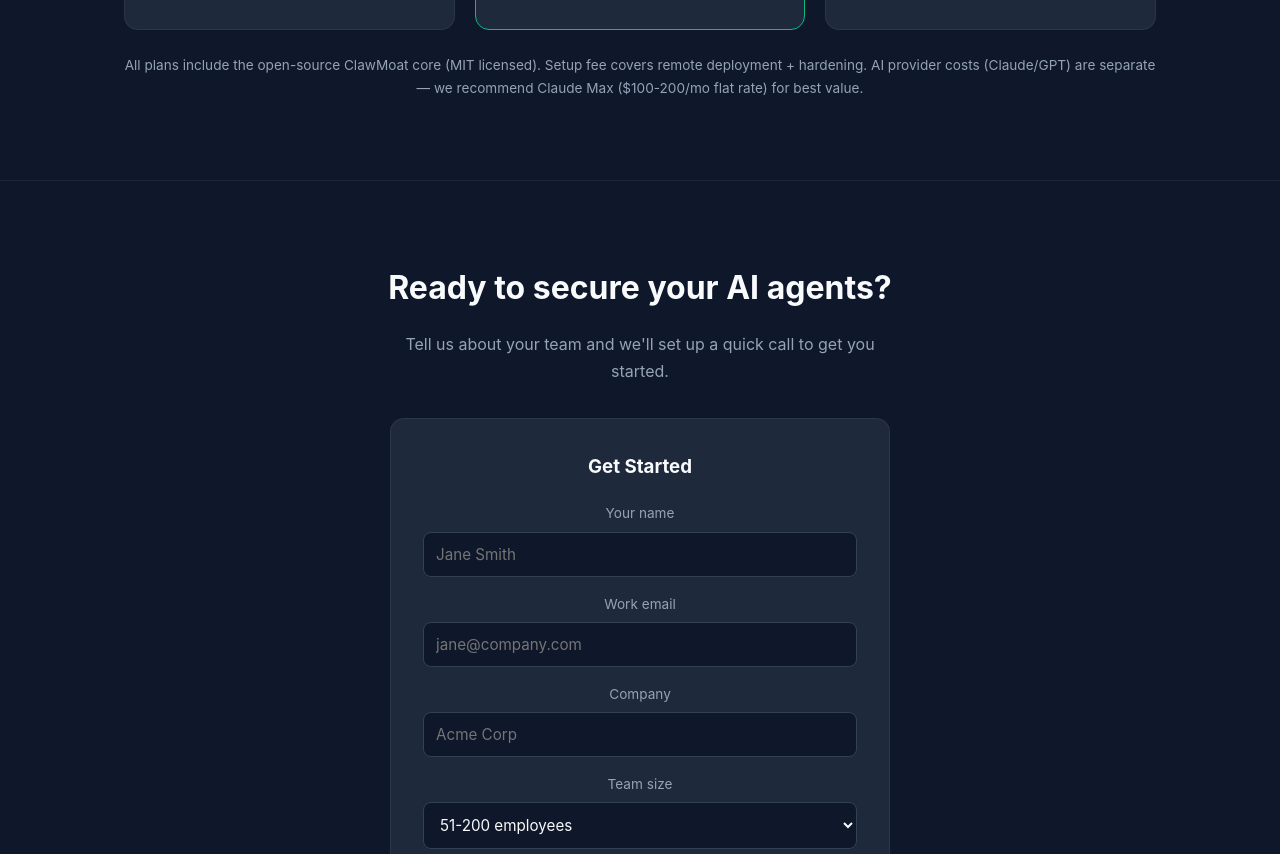
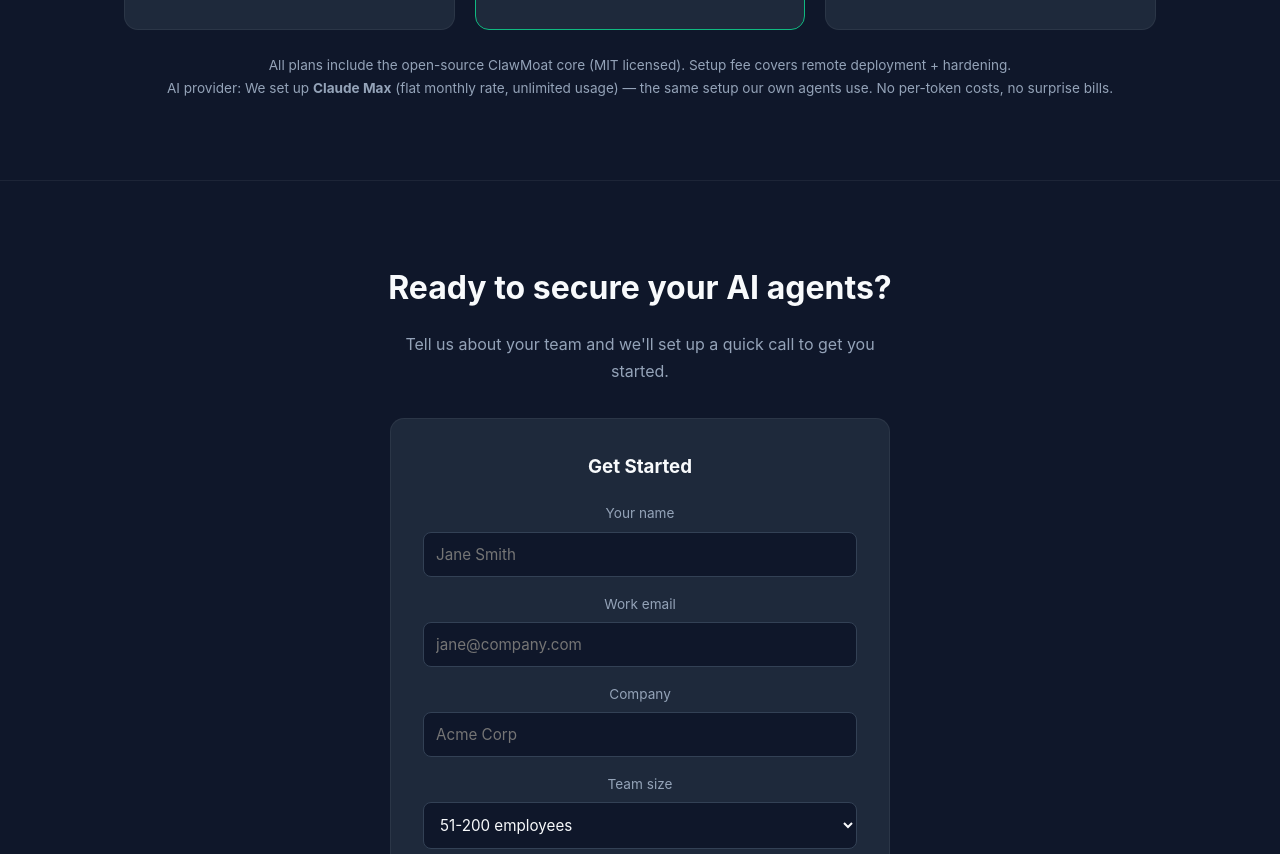
Before and after one commit to darfaz/clawmoat, a website: page docs/business/index.html in a window 1280 px wide. Shown: the part 4373-5227 px from the top of the page. Drawn offline with Linux system fonts and the light colour scheme.

Commit message:
Business page: recommend Claude Max (flat rate) for AI provider

```diff
--- a/docs/business/index.html
+++ b/docs/business/index.html
@@ -318,7 +318,7 @@ footer{padding:40px 0;text-align:center;color:var(--gray);font-size:.85rem;borde
 </div>
 </div>
 
-<p style="text-align:center;color:var(--gray);font-size:.85rem;margin-top:24px">All plans include the open-source ClawMoat core (MIT licensed). Setup fee covers remote deployment + hardening. AI provider costs (Claude/GPT) are separate — we recommend Claude Max ($100-200/mo flat rate) for best value.</p>
+<p style="text-align:center;color:var(--gray);font-size:.85rem;margin-top:24px">All plans include the open-source ClawMoat core (MIT licensed). Setup fee covers remote deployment + hardening.<br>AI provider: We set up <strong>Claude Max</strong> (flat monthly rate, unlimited usage) — the same setup our own agents use. No per-token costs, no surprise bills.</p>
 </div>
 </section>
 
```
